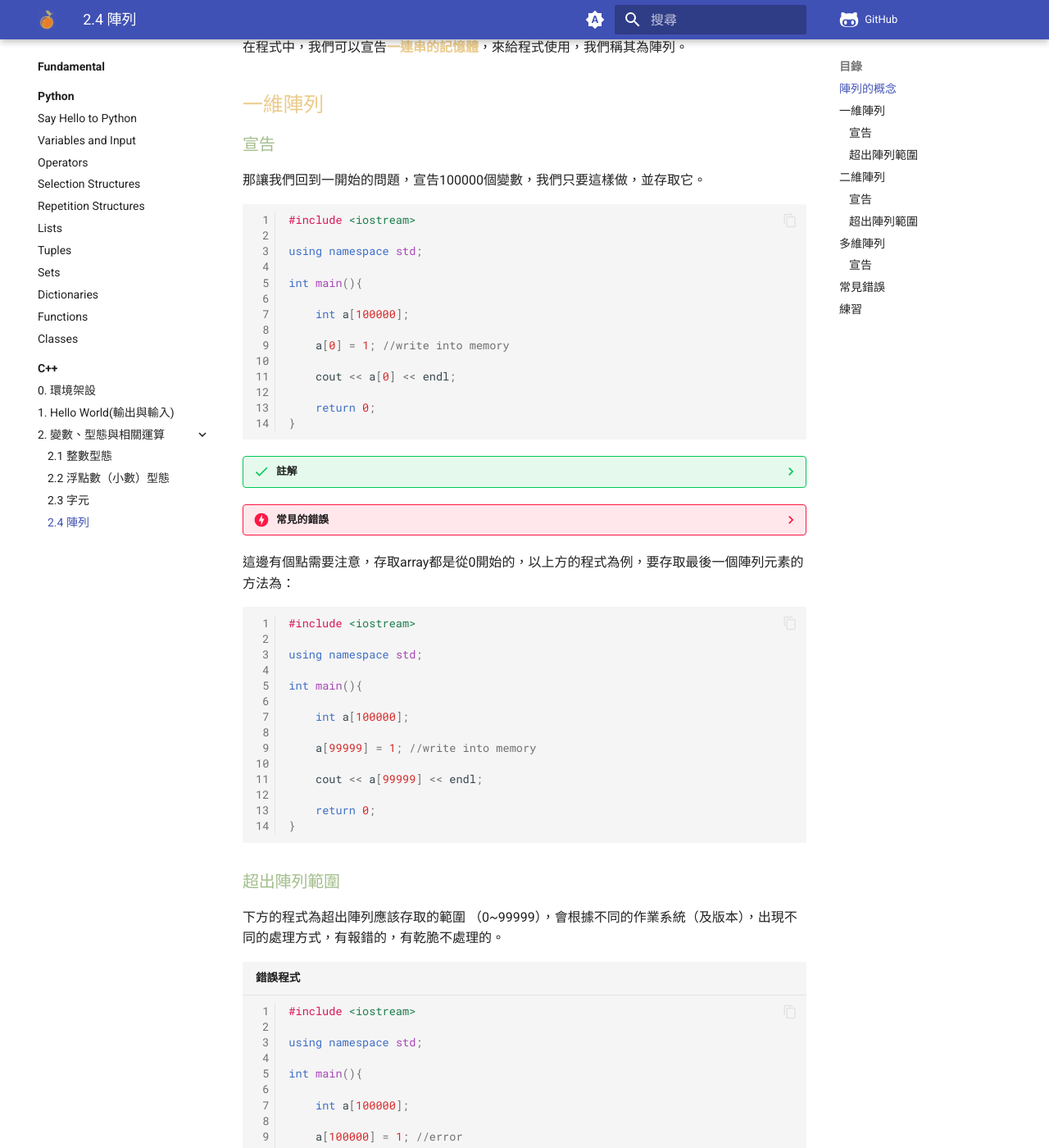
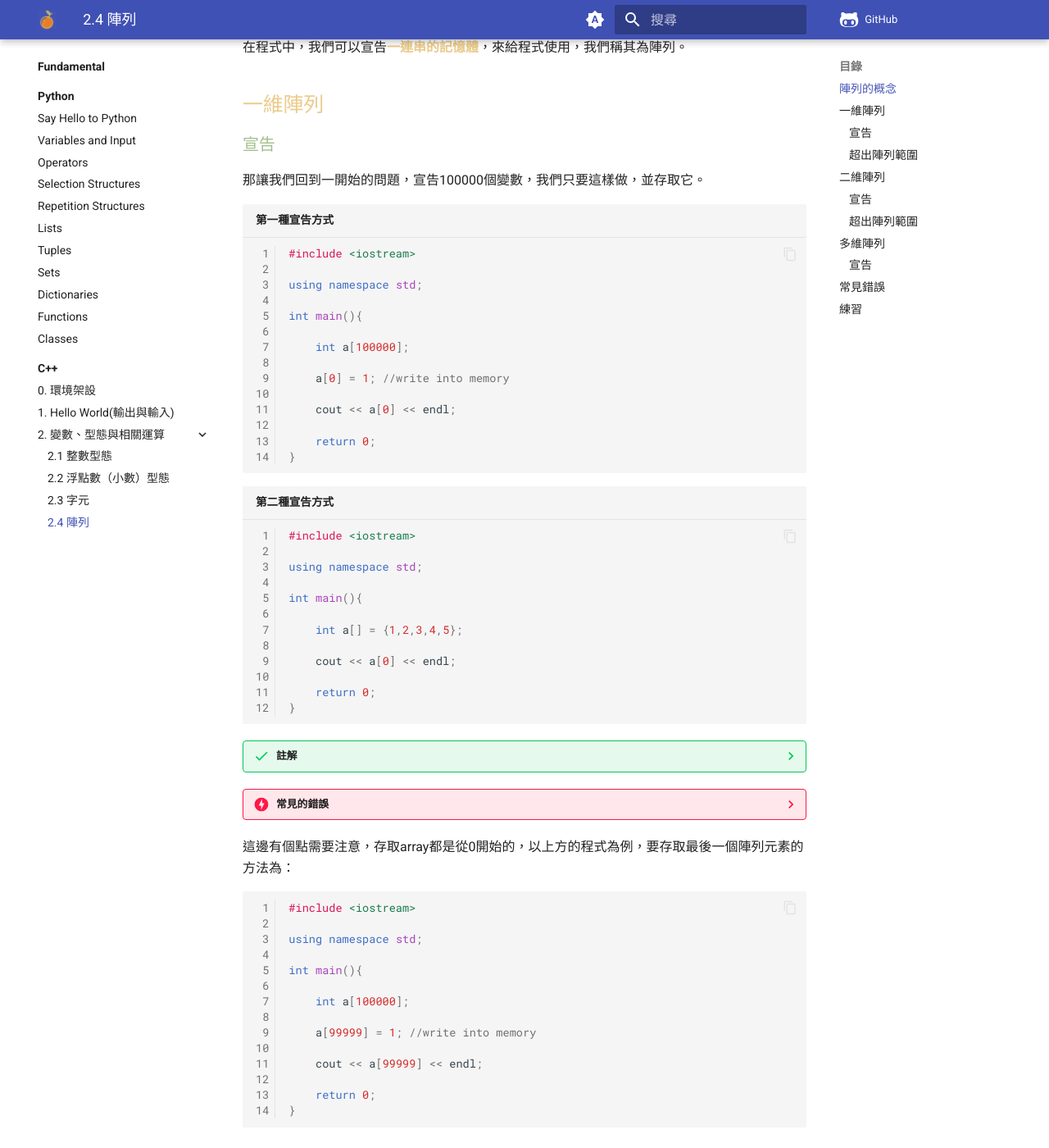
Before and after one commit to cheung4843/ZestAlgo, an MkDocs documentation site: the page built from docs/fundamental/cpp/2/array.md, in a window 1280 px wide and 1400 px high, scrolled down 594 px. Shown: the whole window at 82% size. Built offline with MkDocs 1.6.1 and Material for MkDocs 9.7.7, drawn with Linux system fonts in a browser that asks for light colours; comment, search, counter and statistics services are not loaded.

Commit message:
modified:   docs/fundamental/cpp/2/array.md 新增相關程式

````diff
--- a/docs/fundamental/cpp/2/array.md
+++ b/docs/fundamental/cpp/2/array.md
@@ -30,7 +30,7 @@ int main(){
 
 那讓我們回到一開始的問題，宣告100000個變數，我們只要這樣做，並存取它。
 
-```c++ linenums="1"
+```c++ linenums="1" title="第一種宣告方式"
 
 #include <iostream>
 
@@ -41,6 +41,24 @@ int main(){
     int a[100000];
 
     a[0] = 1; //write into memory
+
+    cout << a[0] << endl;
+
+    return 0;
+}
+
+```
+
+
+```c++ linenums="1" title="第二種宣告方式"
+
+#include <iostream>
+
+using namespace std;
+
+int main(){
+
+    int a[] = {1,2,3,4,5};
 
     cout << a[0] << endl;
 
````
